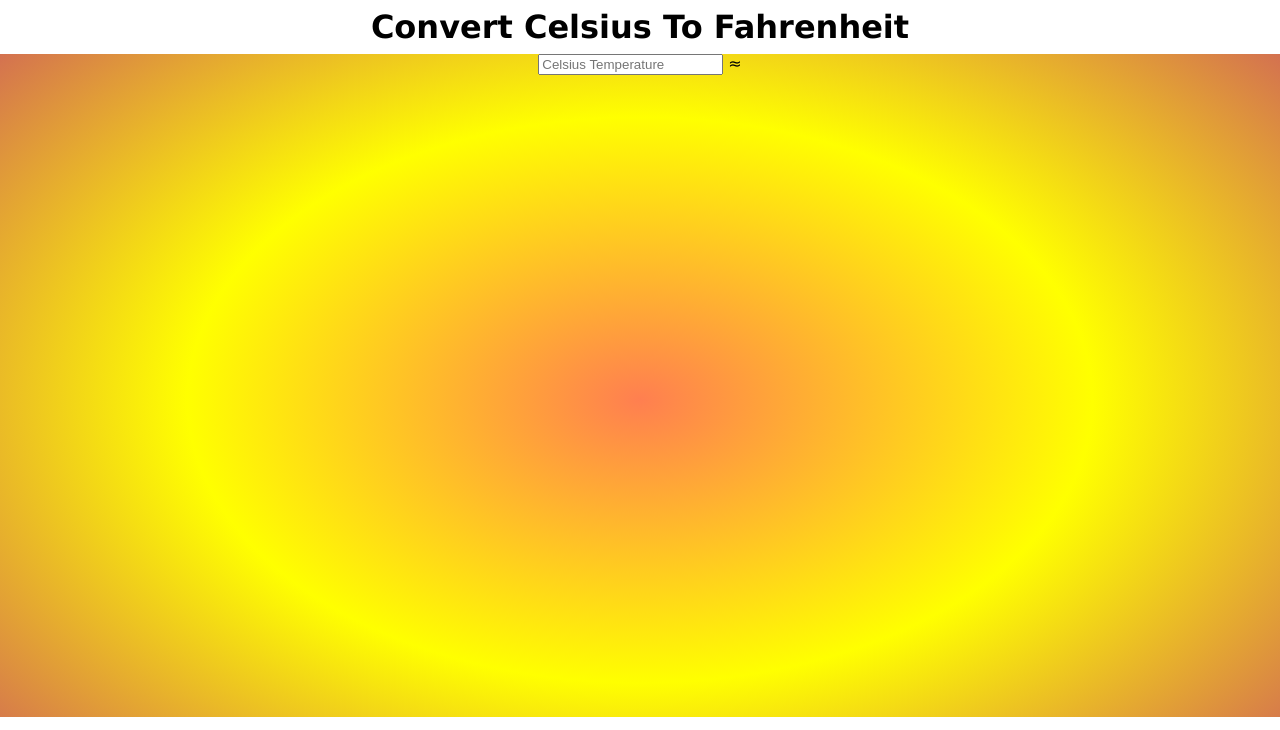
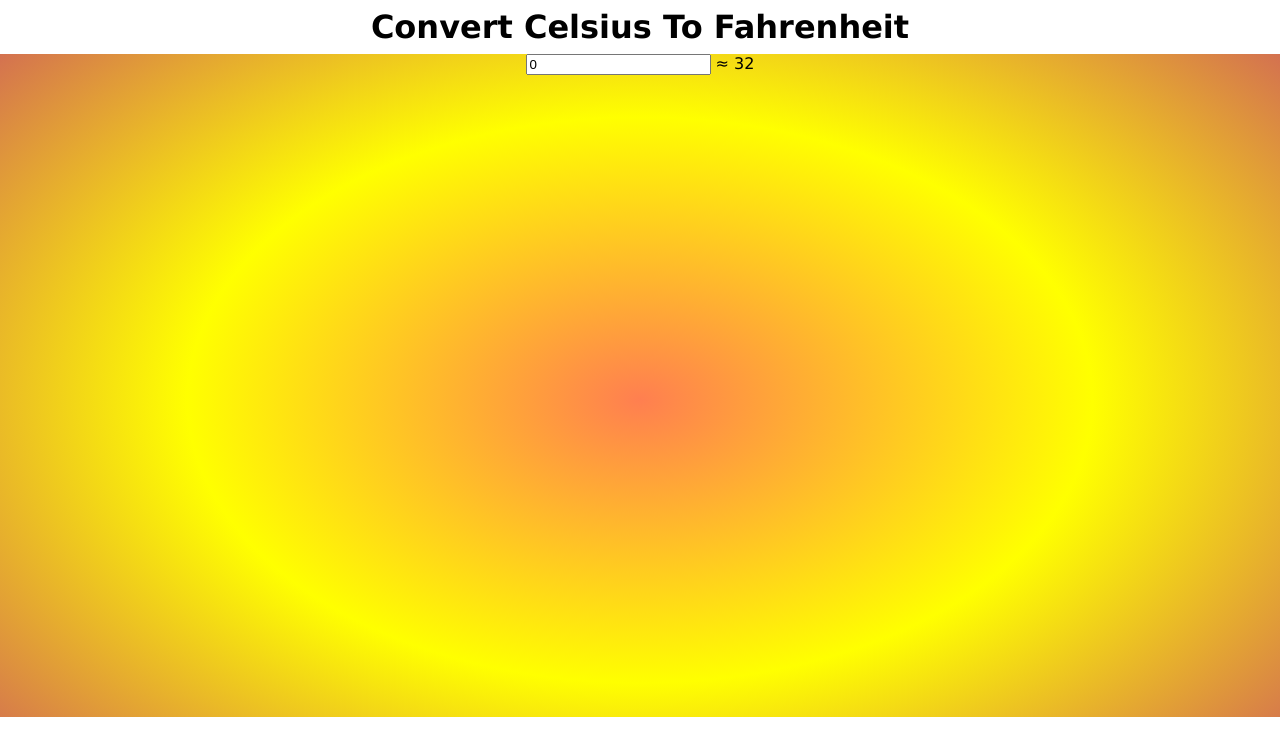
Before and after one commit to LyndonPanton/ConvertCelsiusToFahrenheit, a plain HTML site: page index.html in a window 1280 px wide. Shown: the top 730 px of the page. Drawn offline with Linux system fonts and the light colour scheme.

Commit message:
Added default values

```diff
--- a/index.html
+++ b/index.html
@@ -15,9 +15,9 @@
 	</header>
 
 	<main id="main">
-		<input id="celsius" type="number" name="celsius" placeholder="Celsius Temperature" />
+		<input id="celsius" type="number" name="celsius" placeholder="Celsius Temperature" value="0" />
 
-		<span id="symbol">&asymp;</span> <span id="display-output"></span>
+		<span id="symbol">&asymp;</span> <span id="display-output">32</span>
 	</main>
 
 	<footer id="footer">
```
